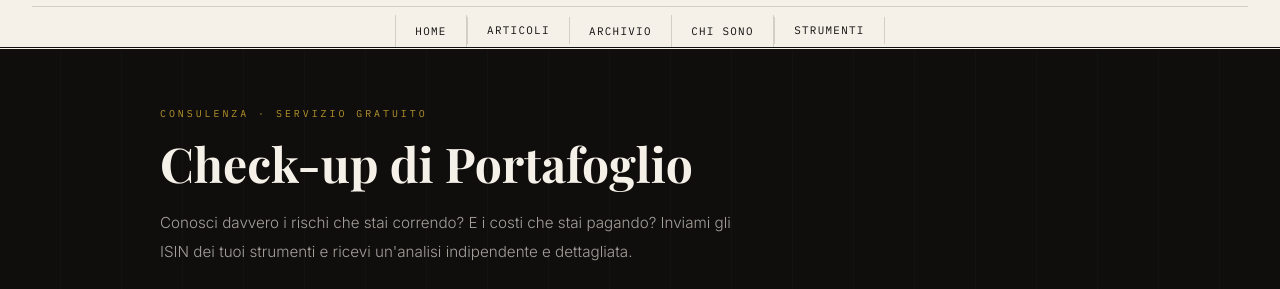
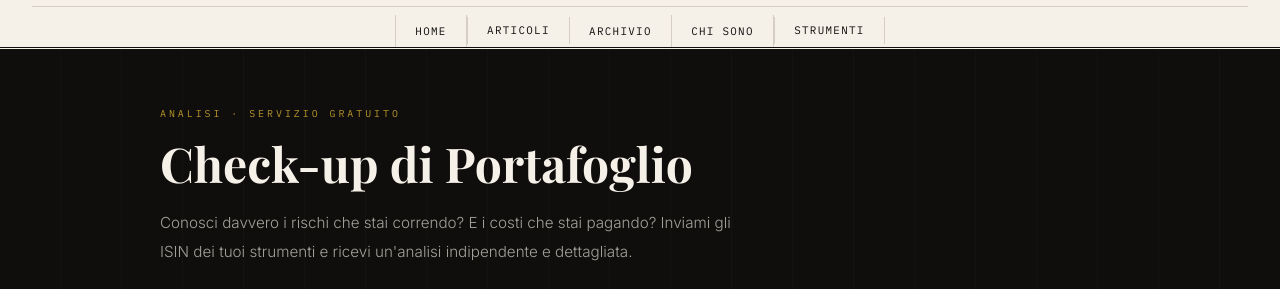
Before and after one commit to martellialessandro/martellialessandro.github.io, a Jekyll site: the page built from diagnosi.html, in a window 1280 px wide and 900 px high. Shown: the part 134-423 px from the top of the window. Built offline with Jekyll 4.4.1, drawn with Linux system fonts in a browser that asks for light colours; some web fonts are replaced.

Commit message:
Update diagnosi.html

```diff
--- a/diagnosi.html
+++ b/diagnosi.html
@@ -118,7 +118,7 @@
 <!-- HERO -->
 <div class="diag-hero">
   <div style="max-width:960px; margin:0 auto; position:relative; z-index:1;">
-    <div class="kicker">Consulenza · Servizio gratuito</div>
+    <div class="kicker">Analisi · Servizio gratuito</div>
     <h1>Check-up di Portafoglio</h1>
     <p>Conosci davvero i rischi che stai correndo? E i costi che stai pagando? Inviami gli ISIN dei tuoi strumenti e ricevi un'analisi indipendente e dettagliata.</p>
     <div class="btn-row">
```
